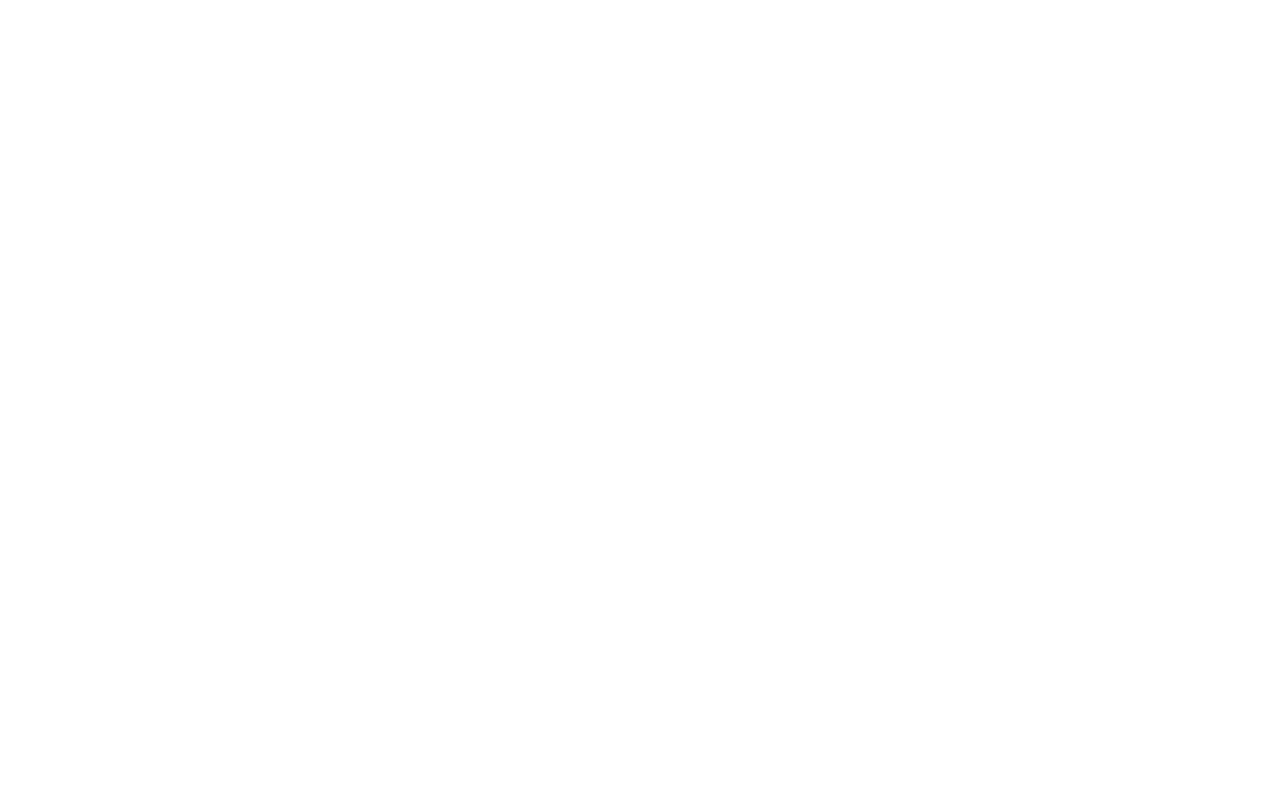
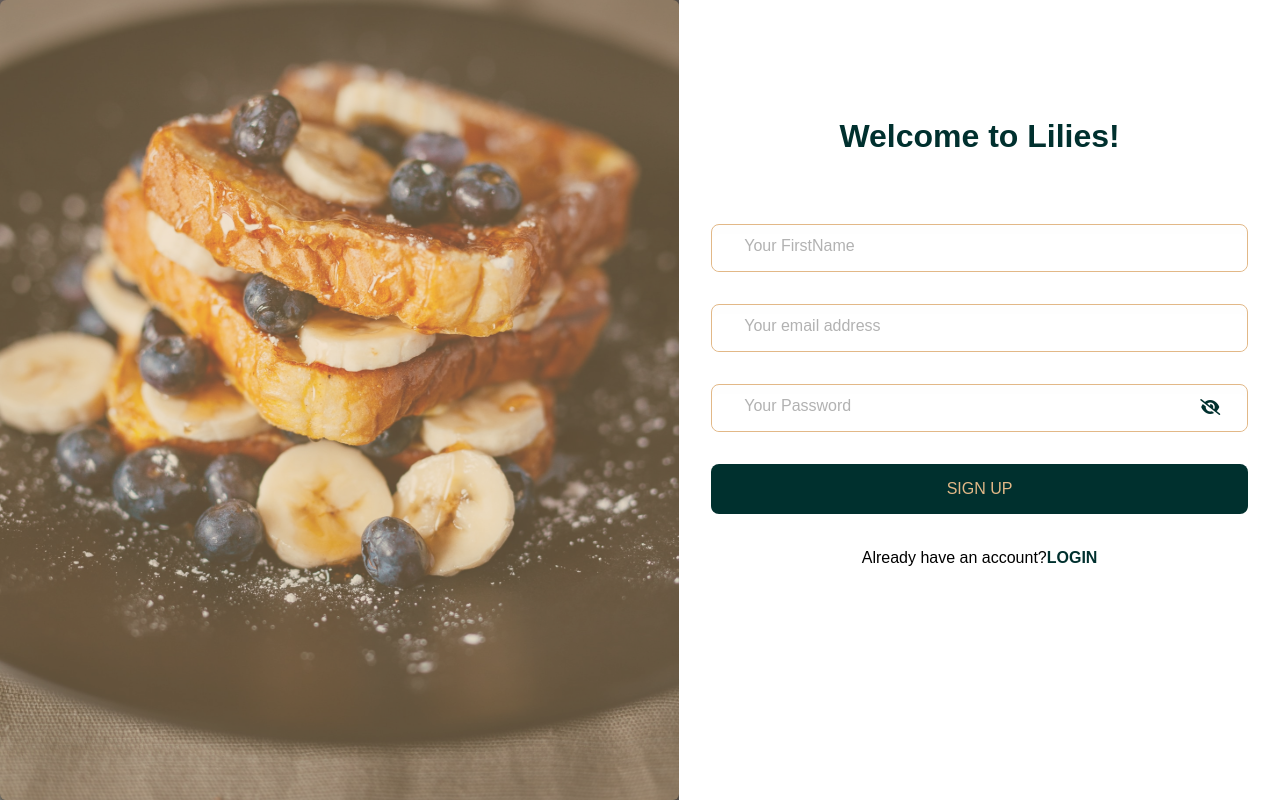
Before and after one commit to Franklivania/lilies-foodplace, a React (Vite) app: page /signup in a window 1280 px wide. Before the commit this address had no page. Built offline with nearby package versions, Linux system fonts and the light colour scheme; a web font is replaced by a local one.

Commit message:
completed sign up page

```diff
--- a/src/App.tsx
+++ b/src/App.tsx
@@ -1,6 +1,7 @@
 import { BrowserRouter as Router, Routes, Route } from 'react-router-dom'
 import Landing from './pages/Landing/Landing'
-import Login from './pages/Landing/Login/Login'
+import Login from './pages/Login/Login'
+import SignUp from './pages/SignUp/SignUp'
 import './App.scss'
 
 function App() {
@@ -11,6 +12,7 @@
         <Routes>
           <Route path='/' element={<Landing />} />
           <Route path='/login' element={<Login />} />
+          <Route path='/signup' element={<SignUp />} />
         </Routes>
       </Router>
     </div>
--- /dev/null
+++ b/src/pages/Login/Login.scss
@@ -0,0 +1,66 @@
+@import '../../App.scss';
+
+#login{
+    position: relative;
+    height: $height;
+    width: $width;
+    display: flex;
+    align-items: flex-start;
+    overflow: hidden;
+
+    img{
+        position: relative;
+        width: 100%;
+        height: 100%;
+        object-fit: cover;
+
+        @media screen and (max-width: 1000px) {
+            width: 50%;
+        }
+
+        @media screen and (max-width: 600px) {
+            display: none;
+        }
+    }
+
+    form{
+        position: relative;
+        width: 100%;
+        height: 100%;
+        padding: 8em 2em 2em 2em;
+        display: flex;
+        flex-direction: column;
+        align-items: center;
+        justify-content: center;
+        gap: 2em;
+
+        h1{
+            color: $green;
+            text-align: center;
+            margin:  0 0 1em 0;
+            font-weight: 600;
+        }
+
+        .login-btn{
+            background: $green;
+            color: $cream;
+            width: 100%;
+            padding: 1em 0;
+            border-radius: $small-radius;
+            img{
+                display: none;
+            }
+        }
+
+        span{
+            width: 100%;
+            display: flex;
+            align-items: center;
+            justify-content: space-between;
+
+            .create-account{
+                color: $green;
+            }
+        }
+    }
+}
--- a/src/pages/Landing/Login/Login.tsx
+++ b/src/pages/Login/Login.tsx
@@ -1,10 +1,16 @@
+import { useNavigate } from 'react-router-dom'
+import login from '../../assets/loginimg.svg'
+import FormInput from '../../components/FormInput/FormInput'
+import ToggleButton from '../../components/ToggleButton/ToggleButton'
+import PageToggle from '../../components/PageToggle/PageToggle'
 import './Login.scss'
-import login from '../../../assets/loginimg.svg'
-import FormInput from '../../../components/FormInput/FormInput'
-import ToggleButton from '../../../components/ToggleButton/ToggleButton'
-import PageToggle from '../../../components/PageToggle/PageToggle'
 
 export default function Login() {
+  const navigate = useNavigate()
+
+  function handleClick() {
+    navigate('/dashboard')
+  }
   return (
     <main id='login'>
         <img src={login} alt="LILLIES Login" title='LILLIES Login' />
@@ -14,7 +20,7 @@
             <FormInput type='email' id='email' title='Your email address' />
             <FormInput type='password' id='password' title='Your Password' />
 
-            <ToggleButton text='LOGIN' className='login-btn' />
+            <ToggleButton text='LOGIN' className='login-btn' onClick={handleClick} />
 
             <span>
                 <PageToggle link='/signup' title='Create an account' className='create-account' />
--- a/src/pages/Landing/Login/Login.scss
+++ b/src/pages/SignUp/SignUp.scss
@@ -1,12 +1,11 @@
-@import '../../../App.scss';
+@import '../../App.scss';
 
-#login{
+#signup{
     position: relative;
+    width: $width;
     height: $height;
-    width: $width;
     display: flex;
     align-items: flex-start;
-    overflow: hidden;
 
     img{
         position: relative;
@@ -26,8 +25,7 @@
     form{
         position: relative;
         width: 100%;
-        height: 100%;
-        padding: 8em 2em 2em 2em;
+        padding: 7em 2em 2em 2em;
         display: flex;
         flex-direction: column;
         align-items: center;
@@ -41,7 +39,7 @@
             font-weight: 600;
         }
 
-        .login-btn{
+        .signup-btn{
             background: $green;
             color: $cream;
             width: 100%;
@@ -52,13 +50,12 @@
             }
         }
 
-        span{
-            width: 100%;
+        p{
             display: flex;
             align-items: center;
-            justify-content: space-between;
+            text-align: center;
 
-            .create-account{
+            .login-btn{
                 color: $green;
             }
         }
--- /dev/null
+++ b/src/pages/SignUp/SignUp.tsx
@@ -0,0 +1,32 @@
+import { useNavigate } from 'react-router-dom'
+import signup from '../../assets/signimg.svg'
+import FormInput from '../../components/FormInput/FormInput'
+import ToggleButton from '../../components/ToggleButton/ToggleButton'
+import PageToggle from '../../components/PageToggle/PageToggle'
+import './SignUp.scss'
+
+export default function SignUp() {
+    const navigate = useNavigate()
+
+    function handleClick() {
+        navigate('/dashboard')
+    }
+
+  return (
+    <main id='signup'>
+        <img src={signup} alt="LILLIES signup" title='LILLIES sign up'/>
+
+        <form action="">
+            <h1>Welcome to Lilies!</h1>
+
+            <FormInput type='text' id='firstname' title='Your FirstName'/>
+            <FormInput type='email' id='email' title='Your email address' />
+            <FormInput type='password' id='password' title='Your Password' />
+
+            <ToggleButton text='SIGN UP' className='signup-btn' onClick={handleClick} />
+
+            <p>Already have an account? <PageToggle link='/login' title='LOGIN' className='login-btn' /></p>
+        </form>
+    </main>
+  )
+}
```
